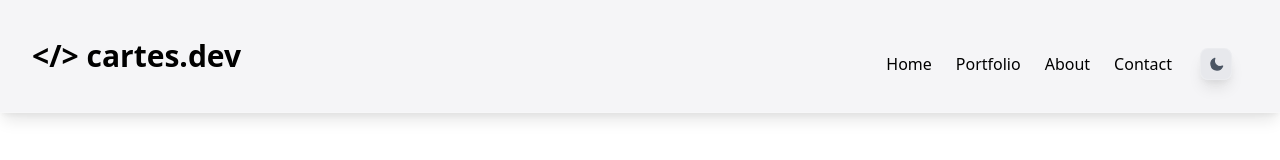
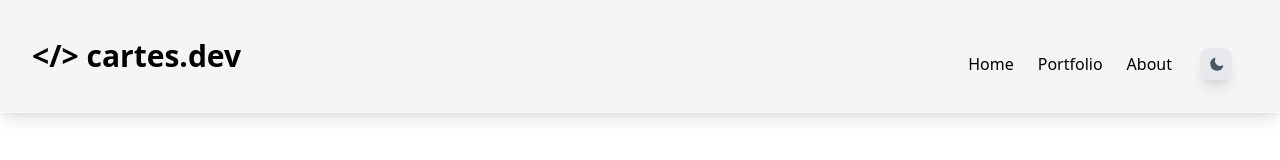
Before and after one commit to alfonsocartes/cartes_dev, a Next.js app: page / in a window 1280 px wide. Shown: the top 160 px of the page. Built offline with nearby package versions, Linux system fonts and the light colour scheme.

Commit message:
Remove contact button from NavBar. Accessible via about page

```diff
--- a/components/page-layout/NavBar.js
+++ b/components/page-layout/NavBar.js
@@ -24,11 +24,11 @@ const NavBar = () => (
         About
       </a>
     </Link>
-    <Link href="/contact">
+    {/* <Link href="/contact">
       <a className="rounded-lg py-2 px-3 font-medium hover:bg-indigo-200 dark:hover:bg-gray-600">
         Contact
       </a>
-    </Link>
+    </Link> */}
     {/* <Link href="/blog">
       <a className="rounded-lg py-2 px-3 font-medium hover:bg-indigo-200 dark:hover:bg-gray-600">
         Blog
```
